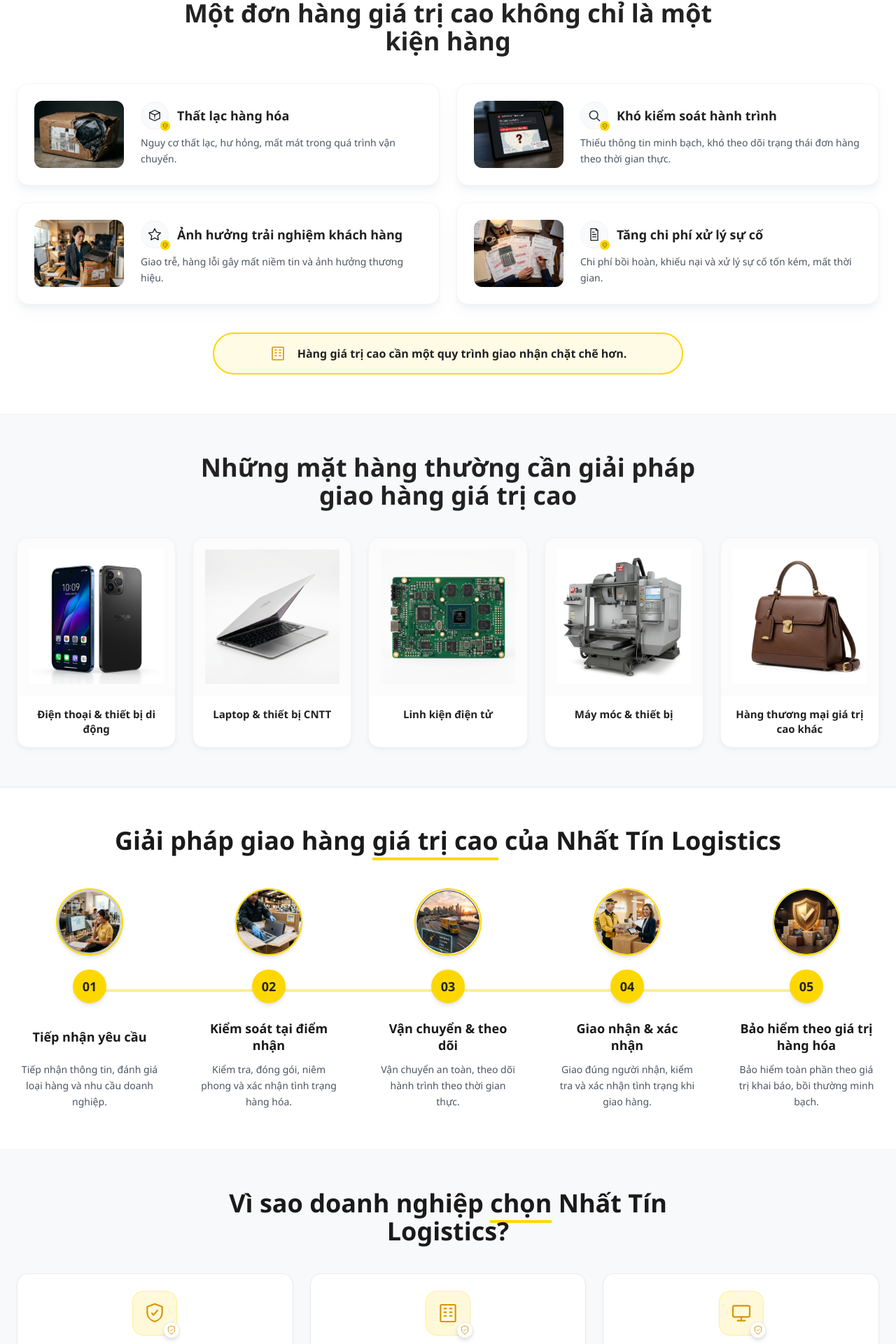
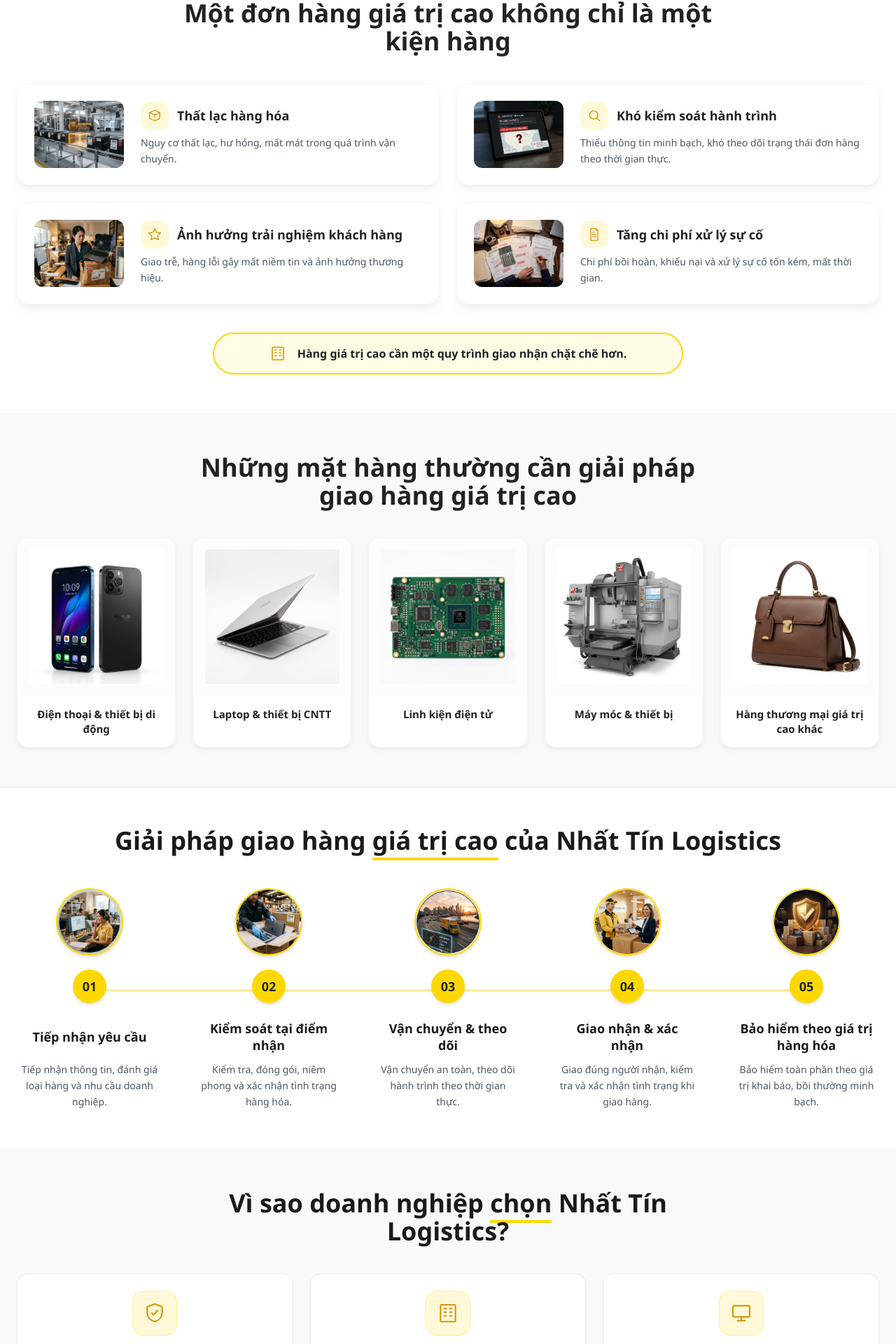
Before and after one commit to virutngocanhcao-a11y/ntl-guihanggiatricao, a Next.js app: page / in a window 1280 px wide. Shown: the part 1364-3284 px from the top of the page at 70% size. Built offline with nearby package versions, Linux system fonts and the light colour scheme.

Commit message:
Update PainPoints: replace lost cargo image with sleek high-tech 3D conveyor visual, remove redundant shield badges on icons

```diff
--- a/components/landing/PainPoints.tsx
+++ b/components/landing/PainPoints.tsx
@@ -36,11 +36,8 @@
               </div>
               <div className="text-left flex-1">
                 <div className="flex items-center gap-3 mb-2">
-                   <div className="flex h-10 w-10 items-center justify-center rounded-full bg-gray-50 border border-gray-100 relative shrink-0">
-                     <Icon name={item.icon} className="h-5 w-5 text-[#222222]" />
-                     <div className="absolute -bottom-1 -right-1 h-4 w-4 rounded-full bg-[#fdd800] border border-white flex items-center justify-center">
-                       <Icon name="shield-check" className="h-2 w-2 text-[#222222]" />
-                     </div>
+                   <div className="flex h-10 w-10 items-center justify-center rounded-xl bg-[#fdd800]/15 text-[#d99400] shrink-0">
+                     <Icon name={item.icon} className="h-5 w-5" />
                    </div>
                    <h3 className="text-lg font-bold text-[#222222] leading-snug">{item.title}</h3>
                 </div>
--- a/components/landing/WhyChooseUs.tsx
+++ b/components/landing/WhyChooseUs.tsx
@@ -30,9 +30,6 @@
                 <div className="flex h-16 w-16 items-center justify-center rounded-2xl bg-[#fdd800]/15 border border-[#fdd800]/30 group-hover:scale-105 transition-transform">
                   <Icon name={item.icon} className="h-8 w-8 text-[#d99400]" />
                 </div>
-                <div className="absolute -bottom-1 -right-1 h-6 w-6 rounded-full bg-white flex items-center justify-center shadow-md border border-gray-200">
-                  <Icon name="shield-check" className="h-3.5 w-3.5 text-[#d99400]" />
-                </div>
               </div>
               <h3 className="font-extrabold text-[#1a1a1a] text-[15px] leading-snug">{item.title}</h3>
               <p className="mt-2 text-[13px] text-gray-600 leading-relaxed">{item.desc}</p>
```
Also changed, not shown: public/images/pain-damaged.jpg.
